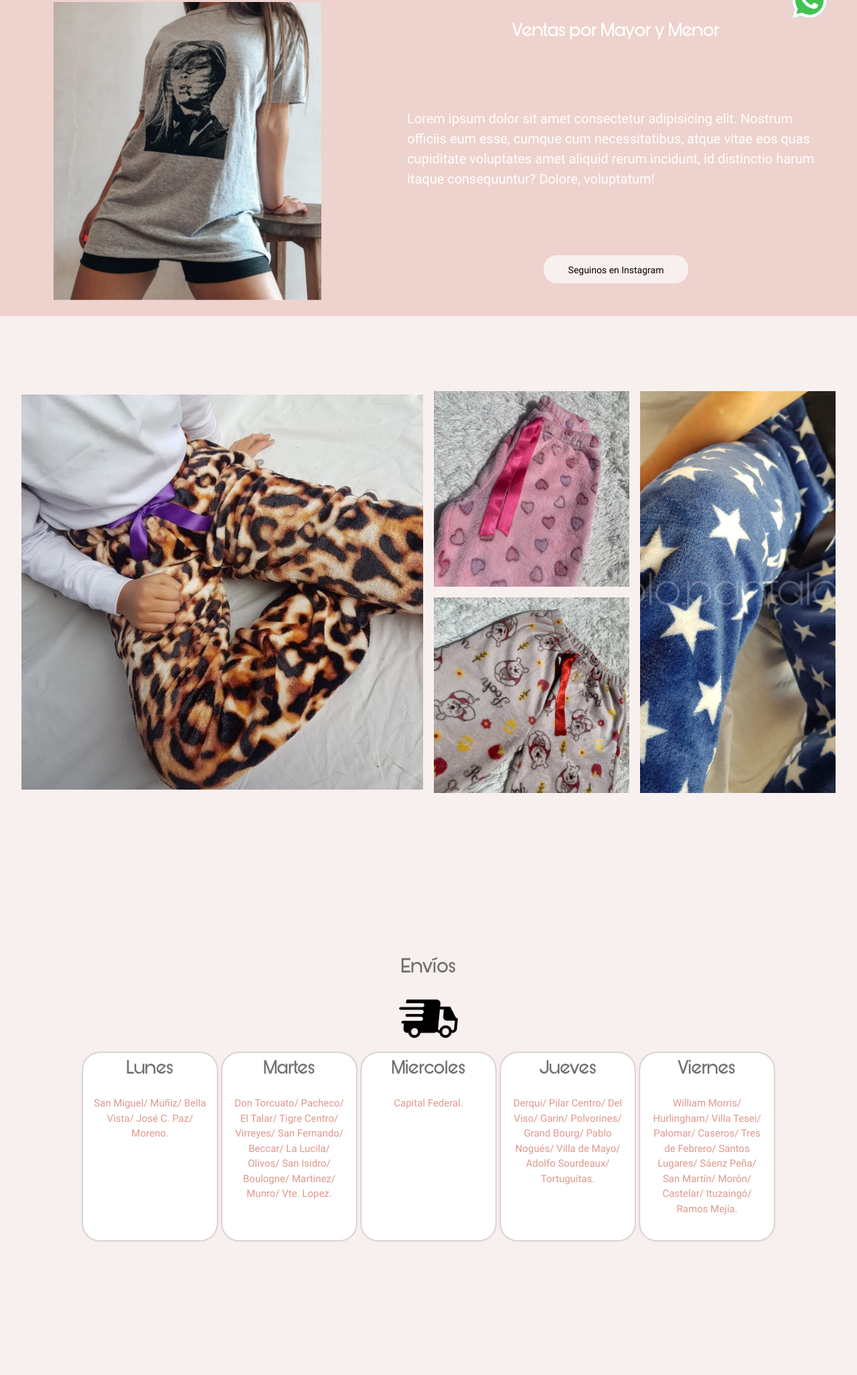
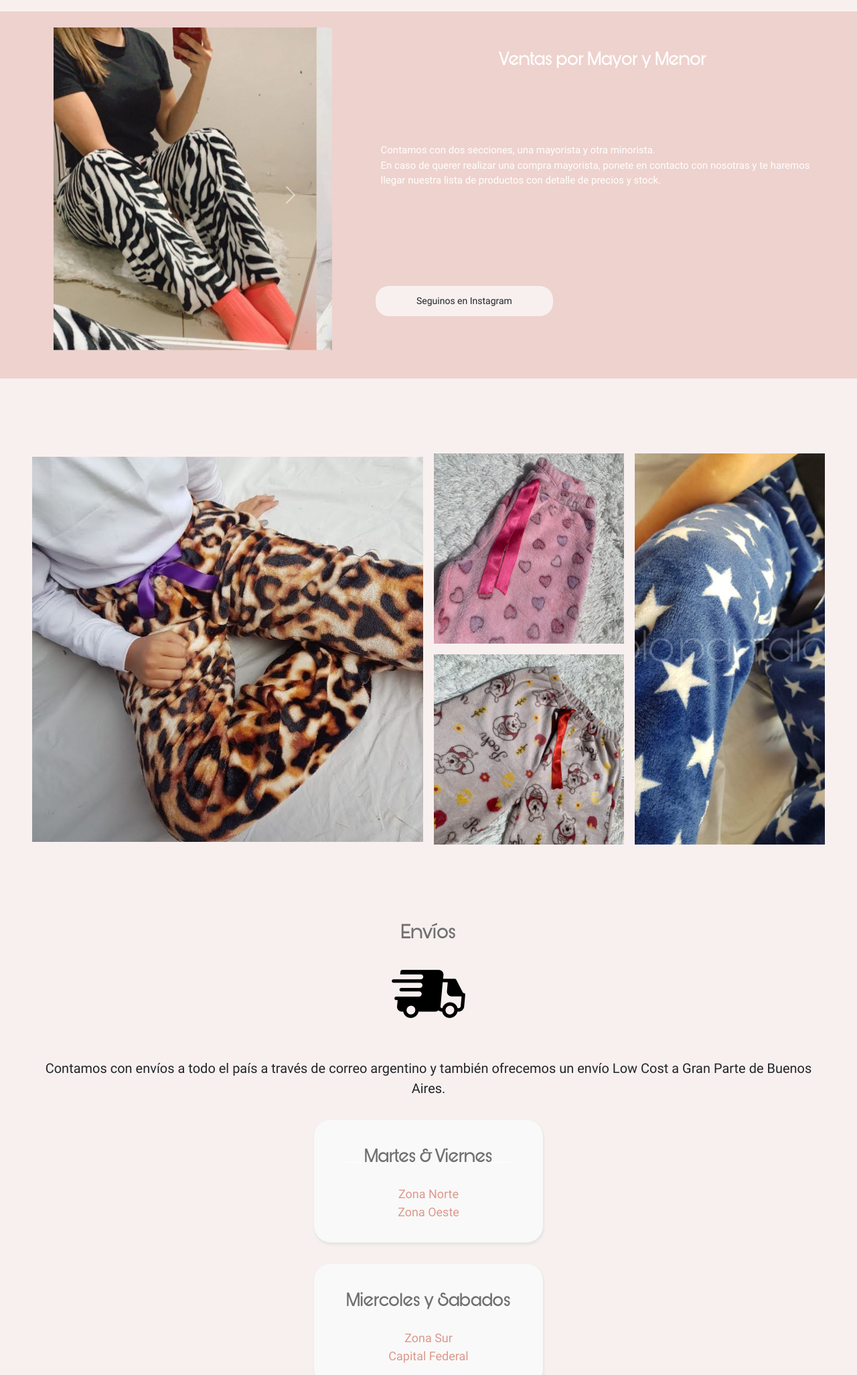
Before and after one commit to rodridega/Lolo-Store, a plain HTML site: page index.html in a window 1280 px wide. Shown: the part 747-2800 px from the top of the page at 67% size. Drawn offline with nearby package versions, Linux system fonts and the light colour scheme.

Commit message:
Tablet version

```diff
--- a/index.html
+++ b/index.html
@@ -16,7 +16,7 @@
 
   <body>
     <header>
-      <nav class="navbar navbar-expand-lg navbar-dark">
+      <nav class="navbar navbar-expand-md navbar-dark">
         <div class="container-fluid">
           <div class="banner">
             <h1>Lolo Store</h1>
@@ -88,19 +88,61 @@
     <section class="ventasXMayor" id="ventas">
       <div class="containerMio">
         <h2>Ventas por Mayor y Menor</h2>
-        <div class="carrusel slider">
-          <img src="./assets/remera2.jpg" alt="pantalon" />
-          <img src="./assets/pantalon.jpg" alt="pantalon" />
-          <img src="./assets/remera.jpg" alt="pantalon" />
+        <div
+          id="carouselExampleControls"
+          class="carousel slide"
+          data-bs-ride="carousel"
+        >
+          <div class="carousel-inner">
+            <div class="carousel-item active">
+              <img
+                src="./assets/pantalon11.png"
+                class="d-block w-100"
+                alt="..."
+              />
+            </div>
+            <div class="carousel-item">
+              <img
+                src="./assets/pantalon8.png"
+                class="d-block w-100"
+                alt="..."
+              />
+            </div>
+            <div class="carousel-item">
+              <img src="./assets/remera.jpg" class="d-block w-100" alt="..." />
+            </div>
+          </div>
+          <button
+            class="carousel-control-prev"
+            type="button"
+            data-bs-target="#carouselExampleControls"
+            data-bs-slide="prev"
+          >
+            <span class="carousel-control-prev-icon" aria-hidden="true"></span>
+            <span class="visually-hidden">Previous</span>
+          </button>
+          <button
+            class="carousel-control-next"
+            type="button"
+            data-bs-target="#carouselExampleControls"
+            data-bs-slide="next"
+          >
+            <span class="carousel-control-next-icon" aria-hidden="true"></span>
+            <span class="visually-hidden">Next</span>
+          </button>
         </div>
 
-        <p class="fs-5">
-          Lorem ipsum dolor sit amet consectetur adipisicing elit. Nostrum
-          officiis eum esse, cumque cum necessitatibus, atque vitae eos quas
-          cupiditate voluptates amet aliquid rerum incidunt, id distinctio harum
-          itaque consequuntur? Dolore, voluptatum!
+        <p>
+          Contamos con dos secciones, una mayorista y otra minorista. <br />
+          En caso de querer realizar una compra mayorista, ponete en contacto
+          con nosotras y te haremos llegar nuestra lista de productos con
+          detalle de precios y stock.
         </p>
-        <button>Seguinos en Instagram</button>
+        <a href="https://www.instagram.com/lolostore_ok/"
+          ><button class="btn" id="botonVentas">
+            Seguinos en Instagram
+          </button></a
+        >
       </div>
     </section>
 
@@ -141,99 +183,32 @@
       <div class="envios" id="envios">
         <h2>Envíos</h2>
         <img src="./assets/envios.png" alt="logoEnvios" />
-
+        <p class="mx-5 px-3">
+          Contamos con envíos a todo el país a través de correo argentino y
+          también ofrecemos un envío Low Cost a Gran Parte de Buenos Aires.
+        </p>
         <div id="mobile">
           <div class="chart">
-            <h4>Lunes</h4>
-            <p>San Miguel</p>
-            <p>Muñiz</p>
-            <p>Bella Vista</p>
-            <p>José C. Paz</p>
-            <p>Moreno</p>
+            <h4>Martes & Viernes</h4>
+            <p>Zona Norte</p>
+            <p>Zona Oeste</p>
           </div>
           <div class="chart">
-            <h4>Martes</h4>
-            <p>Don Torcuato</p>
-            <p>Pacheco</p>
-            <p>El Talar</p>
-            <p>Tigre Centro</p>
-            <p>Virreyes</p>
-            <p>San Fernando</p>
-            <p>Beccar</p>
-            <p>La Lucila</p>
-            <p>Olivos</p>
-            <p>San Isidro</p>
-            <p>Boulogne</p>
-            <p>Martinez</p>
-            <p>Munro</p>
-            <p>Vte. Lopez</p>
-          </div>
-          <div class="chart">
-            <h4>Miercoles</h4>
-            <p>Capital Federal.</p>
-          </div>
-          <div class="chart">
-            <h4>Jueves</h4>
-            <p>Derqui</p>
-            <p>Pilar Centro</p>
-            <p>Del Viso</p>
-            <p>Garin</p>
-            <p>Polvorines</p>
-            <p>Grand Bourg</p>
-            <p>Pablo Nogués</p>
-            <p>Villa de Mayo</p>
-            <p>Adolfo Sourdeaux</p>
-            <p>Tortuguitas</p>
-          </div>
-          <div class="chart">
-            <h4>Viernes</h4>
-            <p>William Morris</p>
-            <p>Hurlingham</p>
-            <p>Villa Tesei</p>
-            <p>Palomar</p>
-            <p>Caseros</p>
-            <p>Tres de Febrero</p>
-            <p>Santos Lugares</p>
-            <p>Sáenz Peña</p>
-            <p>San Martín</p>
-            <p>Morón</p>
-            <p>Castelar</p>
-            <p>Ituzaingó</p>
-            <p>Ramos Mejía</p>
+            <h4>Miercoles y Sabados</h4>
+            <p>Zona Sur</p>
+            <p>Capital Federal</p>
           </div>
         </div>
-
-        <div id="desk">
+        <div id="desktop">
           <div class="cards">
-            <h4>Lunes</h4>
-            <p>San Miguel/ Muñiz/ Bella Vista/ José C. Paz/ Moreno.</p>
+            <h4>Martes & Viernes</h4>
+            <p>Zona Norte</p>
+            <p>Zona Oeste</p>
           </div>
           <div class="cards">
-            <h4>Martes</h4>
-            <p>
-              Don Torcuato/ Pacheco/ El Talar/ Tigre Centro/ Virreyes/ San
-              Fernando/ Beccar/ La Lucila/ Olivos/ San Isidro/ Boulogne/
-              Martinez/ Munro/ Vte. Lopez.
-            </p>
-          </div>
-          <div class="cards">
-            <h4>Miercoles</h4>
-            <p>Capital Federal.</p>
-          </div>
-          <div class="cards">
-            <h4>Jueves</h4>
-            <p>
-              Derqui/ Pilar Centro/ Del Viso/ Garin/ Polvorines/ Grand Bourg/
-              Pablo Nogués/ Villa de Mayo/ Adolfo Sourdeaux/ Tortuguitas.
-            </p>
-          </div>
-          <div class="cards">
-            <h4>Viernes</h4>
-            <p>
-              William Morris/ Hurlingham/ Villa Tesei/ Palomar/ Caseros/ Tres de
-              Febrero/ Santos Lugares/ Sáenz Peña/ San Martín/ Morón/ Castelar/
-              Ituzaingó/ Ramos Mejía.
-            </p>
+            <h4>Miercoles y Sabados</h4>
+            <p>Zona Sur</p>
+            <p>Capital Federal</p>
           </div>
         </div>
       </div>
@@ -246,13 +221,18 @@
       </div>
       <div class="footerDiv">
         <h3>Seguinos!</h3>
-        <a href="https://www.instagram.com/lolostore_ok/"><img src="./assets/instagram_icon-icons.com_65435.svg" alt="instagram" id="instagram"/></a>
+        <a href="https://www.instagram.com/lolostore_ok/"
+          ><img
+            src="./assets/instagram_icon-icons.com_65435.svg"
+            alt="instagram"
+            id="instagram"
+        /></a>
       </div>
       <div class="footerDiv">
         <h4>Métodos de pago</h4>
-
         <p>Efectivo</p>
-        <p>Mercado pago</p>
+        <p>Transferencia bancaria</p>
+        <p>Débito/Crédito</p>
       </div>
     </footer>
 
--- a/scss/_envios.scss
+++ b/scss/_envios.scss
@@ -13,10 +13,13 @@
   img {
     width: 20%;
   }
+  p{
+    font-family: roboto;
+  }
   h2{
     font-family: bunya;
     color: $color2;
-    font-weight: lighter;
+
 
   }
   h4 {
@@ -43,16 +46,16 @@
   }
 
   .chart {
+    margin-top: 3rem;
     h4 {
       font-size: 20px;
-      font-family: bunya-thin;
       margin-bottom: 3rem;
       color: $color2;
       font-weight: lighter;
     }
     p {
-      font-family: bunya-light;
-      font-size: 18px;
+      font-family: bunya;
+      font-size: 16px;
       line-height: 0.3;
     }
   }
--- a/scss/_foonts.scss
+++ b/scss/_foonts.scss
@@ -4,11 +4,11 @@
 }
 @font-face {
     font-family: bunya-thin;
-    src: url(/fonts/Bunya-Thin_PERSONAL.ttf);
+    src: url(../fonts/Bunya-Thin_PERSONAL.ttf);
 }
 @font-face {
     font-family: bunya-light;
-    src: url(/fonts/Bunya-Light_PERSONAL.ttf);
+    src: url(../fonts/Bunya-Light_PERSONAL.ttf);
 }
 @font-face {
     font-family: bunya-black;
--- a/scss/_galeria.scss
+++ b/scss/_galeria.scss
@@ -9,6 +9,9 @@
     display: flex;
     justify-content: center;
     align-items: center;
+    img{
+      border-radius: 5px;
+    }
   }
   .item1 {
     grid-area: uno;
--- a/scss/_hero.scss
+++ b/scss/_hero.scss
@@ -21,4 +21,7 @@
     color: $color9;
 
   }
+  button:hover {
+    color: white
+  }
 }
--- a/scss/_mediaqueries.scss
+++ b/scss/_mediaqueries.scss
@@ -1,4 +1,7 @@
-@media screen and (min-width: 992px) {
+@media only screen and (min-width: 768px) {
+  body {
+    background-color: white;
+  }
   .banner {
     opacity: 80%;
     background-image: none;
@@ -11,6 +14,7 @@
     }
     h1 {
       color: $color3;
+      font-size: 2rem;
     }
   }
 
@@ -26,7 +30,7 @@
       justify-content: space-evenly;
     }
     a {
-      font-size: 1.7rem;
+      font-size: 1rem;
       margin: 0 15px;
       color: $color3;
     }
@@ -46,10 +50,130 @@
         rgba(0, 0, 0, 0.5),
         rgba(0, 0, 0, 0.5)
       ),
-      url(/assets/lolo-ban.png);
+      url(../assets/lolo-ban.png);
     background-size: cover;
     background-repeat: no-repeat;
     background-position: center;
+  }
+  .ventasXMayor {
+    .containerMio {
+      #carouselExampleControls {
+        width: 80%;
+        .carousel-inner {
+          height: 800px;
+        }
+      }
+
+      p {
+        margin: 0rem 3rem;
+      }
+    }
+  }
+  .galery {
+    margin: 2rem 1rem;
+  }
+  .galeria-conteiner {
+    display: grid;
+    grid-template-areas:
+      "uno dos"
+      "tres cuatro";
+    grid-gap: 1rem;
+
+    padding: 0;
+    div {
+      img {
+        border-radius: 0px;
+        width: 100%;
+        margin: 0;
+      }
+    }
+
+    .item1 {
+      grid-area: uno;
+      height: 100%;
+    }
+    .item2 {
+      grid-area: dos;
+    }
+    .item3 {
+      grid-area: tres;
+    }
+    .item4 {
+      grid-area: cuatro;
+      height: 100%;
+    }
+  }
+  .envios {
+    img {
+      width: 10%;
+      margin-bottom: 2rem;
+    }
+    #mobile {
+      display: none;
+    }
+    #desktop {
+      display: flex;
+      flex-direction: column;
+      .cards {
+        display: flex;
+        flex-direction: column;
+        padding: 2rem 3rem;
+        margin: 1rem 0rem;
+        background-color: #f9f9f9;
+        box-shadow: 1px 3px 3px 1px #e6e6e6;
+        h4 {
+          font-family: bunya;
+          font-weight: lighter;
+          font-size: 30px;
+          margin-top: 5px;
+          padding-bottom: 1rem;
+        }
+
+        border-radius: 25px;
+        p {
+          color: $color10;
+          font-family: roboto;
+          font-size: 18px;
+          margin: 0;
+        }
+      }
+    }
+    p {
+      font-size: 20px;
+    }
+  }
+  footer {
+    display: grid;
+    grid-template-columns: repeat(3, 1fr);
+    height: 200px;
+
+    .footerDiv {
+      img {
+        width: 20%;
+      }
+      h3 {
+        font-size: 25px;
+        margin: 5px 0px;
+      }
+      h4 {
+        font-size: 20px;
+        font-weight: lighter;
+      }
+      p {
+        font-size: 14px;
+      }
+    }
+  }
+}
+@media only screen and (min-width: 1200px) {
+  body {
+    background-color: $color4;
+  }
+
+  .sobre__nosotras {
+    .conteiner {
+      padding: 0rem 12rem;
+    }
   }
   .ventasXMayor {
     .containerMio {
@@ -59,17 +183,12 @@
         "carrusel titulo"
         "carrusel parrafo"
         "carrusel boton";
-      .slider {
+      #carouselExampleControls {
         grid-area: carrusel;
         margin: 1.5rem 5rem;
-        width: 400px;
-        img {
-          margin: 0;
-          width: 100%;
+        .carousel-inner {
+          height: 500px;
         }
-      }
-      ::-webkit-scrollbar {
-        display: none;
       }
       h2 {
         grid-area: titulo;
@@ -93,8 +212,6 @@
       }
     }
   }
-}
-@media only screen and (min-width: 1200px) {
   .galeria-conteiner {
     margin: 5rem 0rem;
     display: grid;
@@ -128,69 +245,9 @@
     object-fit: contain;
     margin: 0;
   }
-  .envios {
-    padding: 8rem;
-    img {
-      width: 10%;
-    }
-    #mobile {
-      display: none;
-    }
-    #desk {
-      display: flex;
-      padding: 0rem 3rem;
 
-      .cards {
-        width: 200px;
-        height: 280px;
-        display: flex;
-        flex-direction: column;
-        h4 {
-          font-family: bunya;
-          font-weight: lighter;
-          font-size: 30px;
-          margin-top: 5px;
-        }
-        h4:before,
-        h4:after {
-          display: none;
-        }
-        box-shadow: 0px 0px 3px gray;
-        background-color: white;
-        border-radius: 25px;
-        margin: 0rem 0.25rem;
-        p {
-          color: $color10;
-          font-family: roboto;
-          font-size: 15px;
-          margin: 15px;
-        }
-      }
-    }
-  }
   .whatsapp {
     width: 10%;
-  }
-  footer {
-    flex-direction: row;
-    height: 400px;
-    .footerDiv {
-      width: 250px;
-      img {
-        width: 50%;
-      }
-      h3 {
-        font-size: 50px;
-        margin: 5px 0px;
-      }
-      h4 {
-        font-size: 30px;
-        font-weight: lighter;
-      }
-      p {
-        font-size: 25px;
-      }
-    }
   }
 }
 @media only screen and (min-width: 1500px) {
--- a/scss/_navbar.scss
+++ b/scss/_navbar.scss
@@ -10,7 +10,7 @@
 }
 
 .banner {
-  background-image: url(/assets/lolo-ban.png);
+  background-image: url(../assets/lolo-ban.png);
   width: 100%;
   background-size: cover;
   background-repeat: no-repeat;
@@ -34,17 +34,17 @@
     margin: 40px 10px;
     border: none;
   }
-  .navbar-toggler:focus{
+  .navbar-toggler:focus {
     box-shadow: none;
   }
 }
-
 
 .navbar {
   padding: 0;
   margin: 0;
   position: fixed;
   width: 100%;
+  z-index: 2;
 }
 
 .container-fluid {
--- a/scss/_nosotras.scss
+++ b/scss/_nosotras.scss
@@ -6,6 +6,9 @@
   .conteiner {
     padding: 0rem 3.5rem;
     line-height: normal;
+    p {
+      font-family: roboto;
+    }
     span {
       font-family: Arial, Helvetica, sans-serif;
     }
--- a/scss/_ventas.scss
+++ b/scss/_ventas.scss
@@ -6,9 +6,11 @@
     flex-direction: column;
     align-items: center;
     p {
-      padding: 2rem;
+      padding: 1rem;
       margin-top: 2.5rem;
       text-align: center;
+      font-family: roboto;
+      font-size: 15px;
     }
   }
   h2 {
@@ -35,15 +37,24 @@
     color: $color6;
     font-size: 10px;
   }
-  button {
+  a{
+    width: 50%;
+  }
+  #botonVentas {
     border: none;
     border-radius: 20px;
     font-family: roboto;
     font-size: 14px;
-    width: 50%;
-    height: 42px;
+    width: 70%;
     background-color: $color4;
     margin: 2.5rem;
     padding: 0.75rem 0rem;
   }
+  #carouselExampleControls{
+    z-index: 1;
+    width: 90%;
+    .carousel-inner{
+      height: 468px;
+    }
+  }
 }
```
Also changed, not shown: scss/_whatsapp.scss (+4 -3 lines), assets/pantalon11.png (added), assets/pantalon8.png (added), css/style.css, 1 other file.
